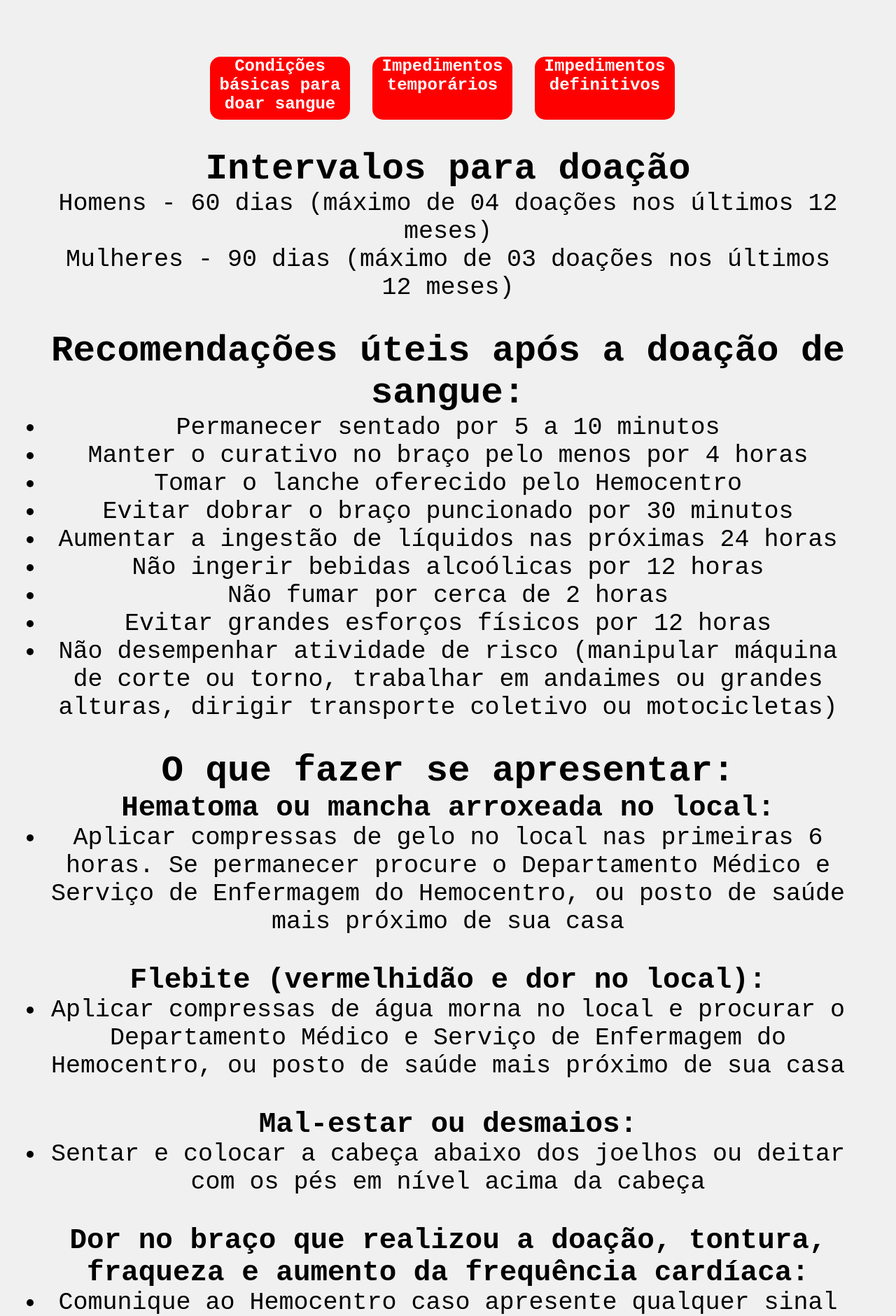
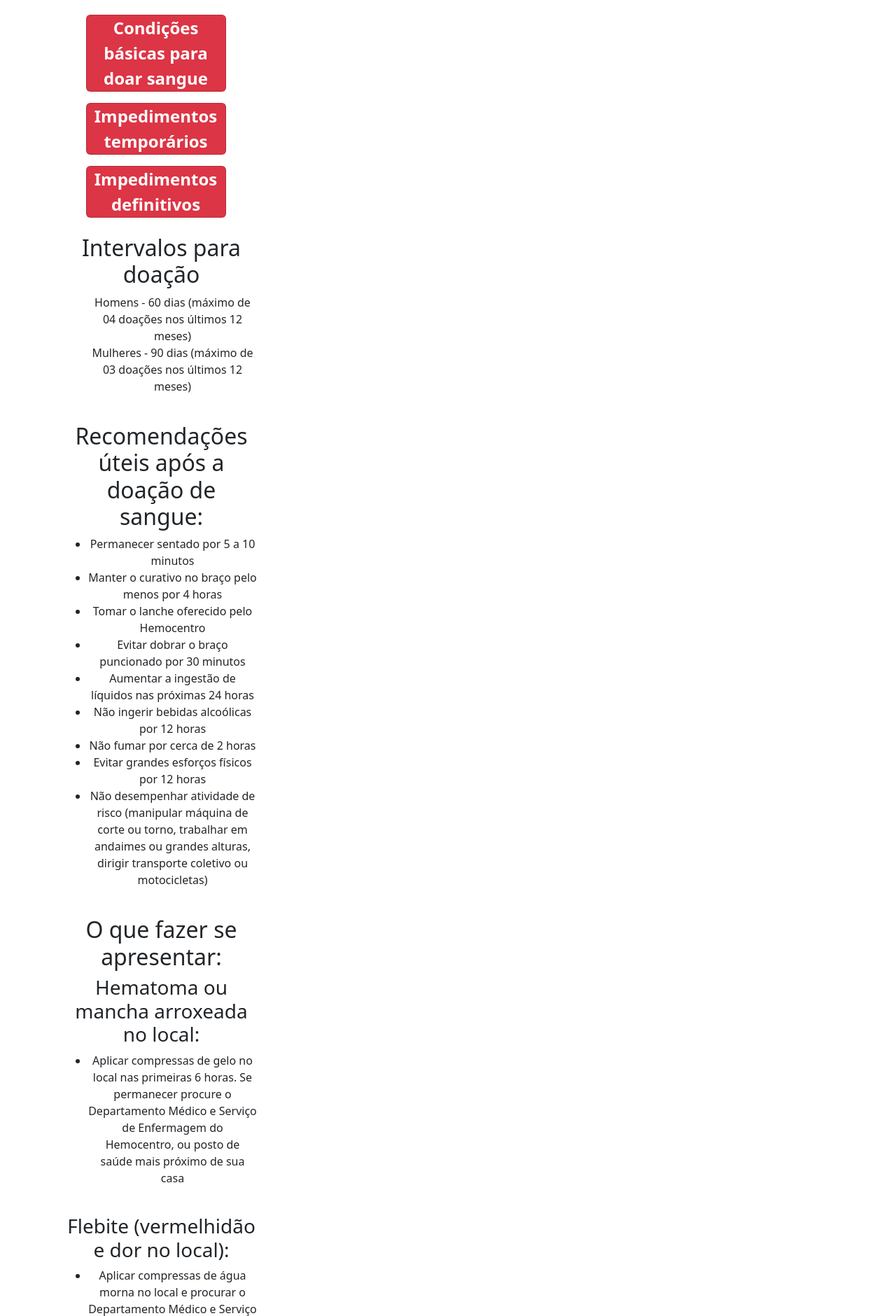
Before and after one commit to S9NT7S/Projeto-Doe-Vida, a Flask app: page / in a window 1280 px wide. Shown: the part 697-2577 px from the top of the page at 70% size. Run offline with Flask 3, Linux system fonts and the light colour scheme; the visitor is signed in with stand-in values (Sample User, id 1); parts of the project's set-up code (start-up, migrations or seed data) failed here and were passed over.

Commit message:
21/07/2026

```diff
--- a/Desktop/DoeVida/Prime/static/css/base.css
+++ b/Desktop/DoeVida/Prime/static/css/base.css
@@ -53,7 +53,7 @@
 
 .logo{
     font-size: 20px;
-    margin-right: 30px;
+
 }
 
 .wrapper{
@@ -85,9 +85,11 @@
     width: 90%;
     margin: auto;
     padding: 20px 0;
+    gap: 10px;
 }
 
 .logout-btn {
+    padding: 10px;
     margin-left: auto; /* Empurra apenas o botão para a direita */
   }
 
@@ -133,13 +135,10 @@
 .dropdown-button {
     cursor: pointer;
     display: inline-block;
-    padding: 10px 20px;
     background-color: red;
     font-size: larger;
     font-weight: bold;
     text-align: left;
-    border-radius: 4px;
-    margin: 0 10px;
     transition: background-color 0.3s ease;
 }
 
@@ -151,17 +150,12 @@
 .dropdown-content {
     display: none;
     position: absolute;
-    min-width: 160px;
-    box-shadow: 0 8px 16px rgba(0, 0, 0, 0.2);
     z-index: 1;
-    border-radius: 4px;
-    border: 1px yellow;
     background-color: red;
 }
 
 .dropdown-content a {
     color: white(255, 240, 240);
-    padding: 12px 16px;
     display: block;
     font-size: 16px;
 }
--- a/Desktop/DoeVida/Prime/static/css/pagina_inicial.css
+++ b/Desktop/DoeVida/Prime/static/css/pagina_inicial.css
@@ -12,9 +12,12 @@
     flex-wrap: wrap;
 }
 
+/* .container {
+    display:flex;
+} */
+
 .card-link {
     position: fill-div;
-    display: block;
     width: 100%;
     height: 100%;
     text-decoration: none;
@@ -43,6 +46,7 @@
     font-size: 15px;
 }
 
+
 /* Tablet */
 @media (min-width: 768px) {
     body {
--- a/Desktop/DoeVida/Prime/templates/base.html
+++ b/Desktop/DoeVida/Prime/templates/base.html
@@ -8,20 +8,24 @@
 </head>
 <body>
 
-    <!-- HTML -->
-    <!-- <div class="video">
-        <video autoplay loop muted playsinline class="video">
-            <source src="RedVideo.mp4" type="video/mp4">
-        </video>
-    </div> -->
-
-
     <input type="checkbox" id="menu-toggle" hidden>
 
 
     <div class="wrapper">
         <nav class="navbar">
             <div class="container">
+                <div class="dropdown">
+                    <a href="#" class="dropdown-button">Teste</a>
+                    <div class="dropdown-content">
+
+                        {% if session.get('perfil_logado') == 'admin' %}
+                            <a href="{{ url_for('listar_usuarios') }}">Gerenciar usuários</a>
+                            <br>
+                            <a href="{{ url_for('js_dashboard')}}">Dashboards</a>
+                        {% endif %}
+                    </div>
+
+                </div>
                 <a class="logo" href="/">Home</a>
                 <div class="dropdown">
                     <a href="#" class="dropdown-button">Hemocentros no RS</a>
@@ -32,13 +36,6 @@
                         <a href="https://saude.rs.gov.br/hemosm" target="_blank">HEMOSM - Hemocentro Regional de Santa Maria</a>
                         <a href="https://saude.rs.gov.br/hemocentro-regional-de-cruz-alta" target="_blank">HEMOCRUZ - Hemocentro Regional de Cruz Alta</a>
                     </div>
-                </div>
-                {% if session.get('perfil_logado') == 'admin' %}
-                    <a href="{{ url_for('listar_usuarios') }}">Gerenciar usuários</a>
-                    <br>
-                    <a href="{{ url_for('js_dashboard')}}">Dashboards</a>
-                {% endif %}
-                <!-- <li><a href="{{ url_for('minha_area') }}">Meu Perfil</a> </li> -->
                 <a class="logout-btn" href="/logout">Sair</a>
             </div>
         </nav>
--- a/Desktop/DoeVida/Prime/templates/cbasico1.html
+++ b/Desktop/DoeVida/Prime/templates/cbasico1.html
@@ -21,7 +21,7 @@
         <ul>
             <li>Estar em boas condições de saúde</li>
             <br>
-            <li>Ter entre 16 e 69 anos de idade (menores de 18 anos precisam de autorização, <a href="https://www.hemocentro.org.br/uploads//8039autorizacaoparamenoresdeidade2022.pdf" target="_blank">baixe o formulário clicando aqui</a> </a></li>
+            <li>Ter entre 16 e 69 anos de idade (menores de 18 anos precisam de autorização), <a href="https://www.hemocentro.org.br/uploads//8039autorizacaoparamenoresdeidade2022.pdf" target="_blank">baixe o formulário clicando aqui</a></li>
             <br>
             <li>Pesar no mínimo 50kg</li>
             <br>
--- a/Desktop/DoeVida/Prime/templates/login.html
+++ b/Desktop/DoeVida/Prime/templates/login.html
@@ -6,6 +6,7 @@
     <link rel="icon" type="imagens/x-icon" href="{{ url_for('static', filename='imagens/blood1.png') }}">
     <!-- <link rel="stylesheet" href="{{ url_for('static', filename='css/global.css') }}"> -->
     <link rel="stylesheet" href="{{ url_for('static', filename='css/login.css') }}">
+    <!-- <link rel="stylesheet" href="https://cdn.jsdelivr.net/npm/bootstrap@5.3.7/dist/css/bootstrap.min.css"> -->
     <title>Login</title>
     </head>
     <body>
@@ -26,7 +27,7 @@
                     <div class="divPassword">
                         <input type="password" id="senha" name="senha" required>
                     </div>
-                    <div class="divSubmit">
+                    <div class="divSubmit .btn">
                         <input type="submit" value="Entrar">
                     </div>
                     <div class="divCadastrar">
--- a/Desktop/DoeVida/Prime/templates/pagina_inicial.html
+++ b/Desktop/DoeVida/Prime/templates/pagina_inicial.html
@@ -11,7 +11,7 @@
     <meta charset="UTF-8">
     <meta name="viewport" content="width=device-width, initial-scale=1.0">
     <link rel="stylesheet" href="{{ url_for('static', filename='css/pagina_inicial.css') }}">
-    <!-- <link href="https://cdn.jsdelivr.net/npm/bootstrap@5.3.7/dist/css/bootstrap.min.css" rel="stylesheet"> -->
+    <link href="https://cdn.jsdelivr.net/npm/bootstrap@5.3.7/dist/css/bootstrap.min.css" rel="stylesheet">
     <title>Pagina inicial</title>
 </head>
 
@@ -38,20 +38,23 @@
 
     <br>
 
-    <!-- <img src="static/imagens/doando.jpg" width="800" height="300"> -->
-
     <br>
 
-    <div class="container-cards">
-        <div class=card>
+    <div class="container">
+        <div class="row">
+            <div class="columns">
+                <div class="col-12 col-md-6 col-lg-3">
+
+                    <div class="container-cards d-flex">
+                        <div class="card bg-danger text-white">
                             <a href="{{ url_for('cbasico1') }}" class="card-link">Condições básicas para doar sangue</a>
                         </div>
                         <br>
-        <div class="card">
+                        <div class="card bg-danger text-white">
                             <a href="{{ url_for('impedimentos_temp') }}" class="card-link">Impedimentos temporários</a>
                         </div>
                         <br>
-        <div class="card">
+                        <div class="card bg-danger text-white">
                             <a href="{{ url_for('impedimentos_def') }}" class="card-link">Impedimentos definitivos</a>
                         </div>
                         <br>
@@ -122,9 +125,15 @@
 
                     </section>
 
-    <!-- <script
+                </div>
+            </div>
+        </div>
+
+    </div>
+
+    <script
         src="https://cdn.jsdelivr.net/npm/bootstrap@5.3.7/dist/js/bootstrap.bundle.min.js">
-    </script> -->
+    </script>
 
 </body>
 
```
Also changed, not shown: Desktop/DoeVida/Prime/static/css/login.css (+15 -14 lines). Lines whose indentation alone changed are shown as unchanged.
